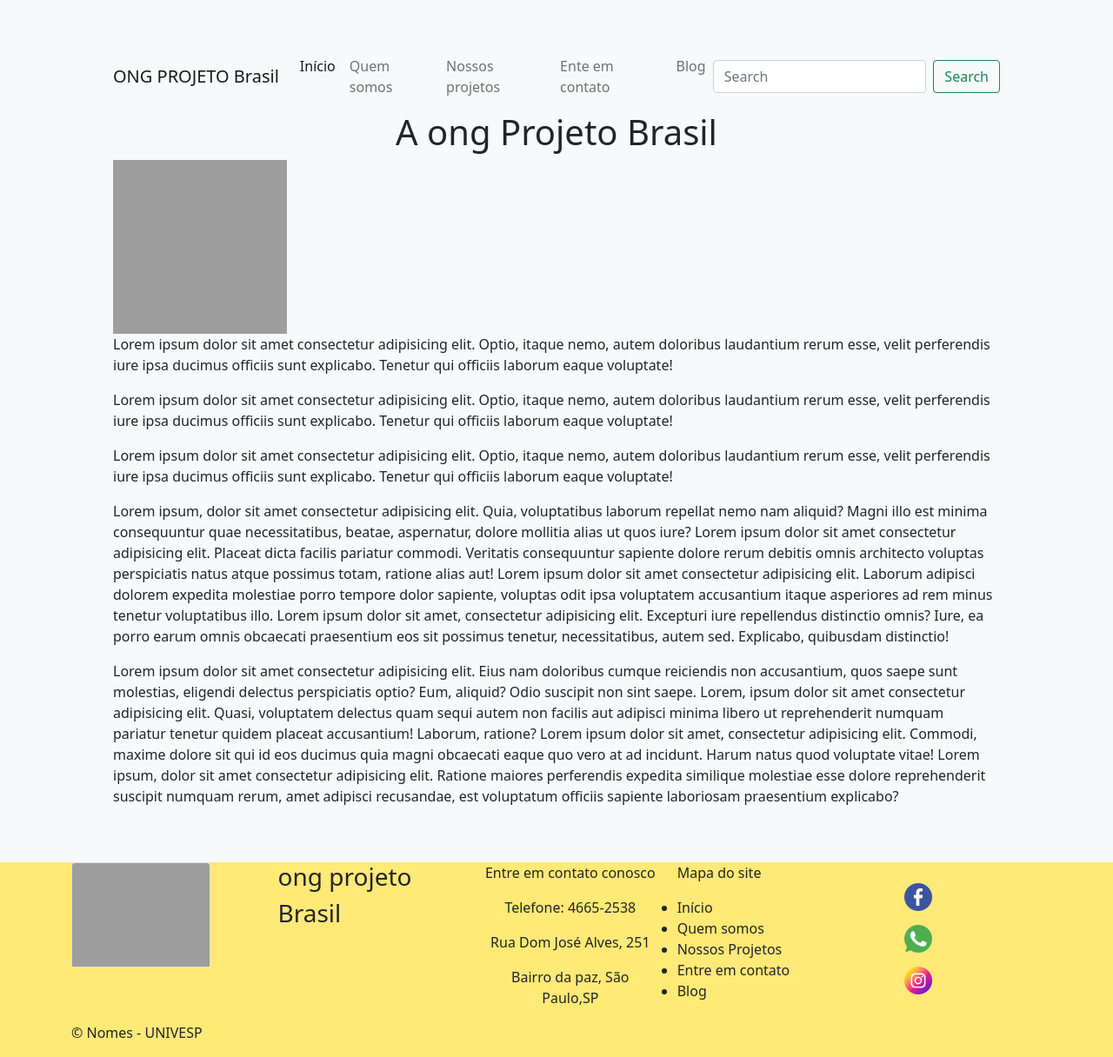
After one commit to Univesp-PI-2022/projeto-integrador-2, a PHP site: page /src/view/quem-somos.php in a window 1280 px wide. The commit adds this page. Shown: the whole page at 87% size. Run offline with PHP 8.4, Linux system fonts and the light colour scheme; grey boxes are pictures that could not be loaded.

Commit message:
feat: pagina quem somos

```diff
--- a/src/view/footer.php
+++ b/src/view/footer.php
@@ -52,9 +52,9 @@
             <!-- Redes Sociais -->
             <div class="col pt-3">
                 <ul style="list-style: none;">
-                    <li class="p-2"> <img src="./src/public/images/facebook .png" alt="icone facebook"></li>
-                    <li class="p-2"><img src="./src/public/images/whatsapp.png" alt="icone facebook"></li>
-                    <li class="p-2"><img src="./src/public/images/instagram.png" alt="icone facebook"></li>
+                    <li class="p-2"> <img src="../public/images/facebook .png" alt="icone facebook"></li>
+                    <li class="p-2"><img src="../public/images/whatsapp.png" alt="icone facebook"></li>
+                    <li class="p-2"><img src="../public/images/instagram.png" alt="icone facebook"></li>
                 </ul>
             </div>
         </div>
--- a/src/view/header.php
+++ b/src/view/header.php
@@ -29,11 +29,11 @@
                 <div class="collapse navbar-collapse" id="navbarSupportedContent">
                     <ul class="navbar-nav me-auto mb-2 mb-lg-0">
                         <li class="nav-item">
-                            <a class="nav-link active" aria-current="page" href="#">Início</a>
+                            <a class="nav-link active" aria-current="page" href="../../index.php">Início</a>
                         </li>
 
                         <li class="nav-item">
-                            <a class="nav-link" href="#">Quem somos</a>
+                            <a class="nav-link" href="src/view/quem-somos.php">Quem somos</a>
                         </li>
 
                         <li class="nav-item">
--- /dev/null
+++ b/src/view/quem-somos.php
@@ -0,0 +1,37 @@
+<?php
+require_once "../view/header.php"
+
+?>
+
+
+<main>
+    <div class="container">
+        <h1 class="text-center">A ong Projeto Brasil</h1>
+        <div style="display:inline-block;vertical-align:top;">
+            <img width="200rem" height="200rem" src="https://s3-alpha-sig.figma.com/img/5657/eb72/eaec40b1f437319784d6df5726174300?Expires=1654473600&Signature=T~aNq4NwvFeeMqQnx68Ut~z4AO-DZQIW~wj8HbU2g-Ne9WeA40WzwAxp8IoVxPfuICREzvWsZJlew6WjUC77I7cyLiOVncndDHI0kc5jahkh1rEdDFDkIJzWfyHDqv8xGZwmUpyVm9XDUyS5tH47r76143aheoGPMDzZhZ-x2QpIO~uaMrIj8roKpcxrPl48IwgZ3M3QBqopeE4uC3sOpe8vroB3iB6V5l9gIYeNaT8Lomz5qNyn3HLT2rwZki6SjXQGsKexqIed-lVfY-3eWA26FjW4m46EWlf4EHjQ2Z6Okb1n6HT7HrAhacq6ZJbVeisqjJ~eiwHVG0jWxwtbCg__&Key-Pair-Id=APKAINTVSUGEWH5XD5UA" alt="">
+        </div>
+        <div style="display:inline-block;">
+            <p>Lorem ipsum dolor sit amet consectetur adipisicing elit. Optio, itaque nemo, autem doloribus laudantium rerum esse, velit perferendis iure ipsa ducimus officiis sunt explicabo. Tenetur qui officiis laborum eaque voluptate!</p>
+            <p>Lorem ipsum dolor sit amet consectetur adipisicing elit. Optio, itaque nemo, autem doloribus laudantium rerum esse, velit perferendis iure ipsa ducimus officiis sunt explicabo. Tenetur qui officiis laborum eaque voluptate!</p>
+            <p>Lorem ipsum dolor sit amet consectetur adipisicing elit. Optio, itaque nemo, autem doloribus laudantium rerum esse, velit perferendis iure ipsa ducimus officiis sunt explicabo. Tenetur qui officiis laborum eaque voluptate!</p>
+
+        </div>
+        <p>Lorem ipsum, dolor sit amet consectetur adipisicing elit. Quia, voluptatibus laborum repellat nemo nam aliquid? Magni illo est minima consequuntur quae necessitatibus, beatae, aspernatur, dolore mollitia alias ut quos iure?
+            Lorem ipsum dolor sit amet consectetur adipisicing elit. Placeat dicta facilis pariatur commodi. Veritatis consequuntur sapiente dolore rerum debitis omnis architecto voluptas perspiciatis natus atque possimus totam, ratione alias aut!
+            Lorem ipsum dolor sit amet consectetur adipisicing elit. Laborum adipisci dolorem expedita molestiae porro tempore dolor sapiente, voluptas odit ipsa voluptatem accusantium itaque asperiores ad rem minus tenetur voluptatibus illo.
+            Lorem ipsum dolor sit amet, consectetur adipisicing elit. Excepturi iure repellendus distinctio omnis? Iure, ea porro earum omnis obcaecati praesentium eos sit possimus tenetur, necessitatibus, autem sed. Explicabo, quibusdam distinctio!
+        </p>
+
+        <p>Lorem ipsum dolor sit amet consectetur adipisicing elit. Eius nam doloribus cumque reiciendis non accusantium, quos saepe sunt molestias, eligendi delectus perspiciatis optio? Eum, aliquid? Odio suscipit non sint saepe.
+            Lorem, ipsum dolor sit amet consectetur adipisicing elit. Quasi, voluptatem delectus quam sequi autem non facilis aut adipisci minima libero ut reprehenderit numquam pariatur tenetur quidem placeat accusantium! Laborum, ratione?
+            Lorem ipsum dolor sit amet, consectetur adipisicing elit. Commodi, maxime dolore sit qui id eos ducimus quia magni obcaecati eaque quo vero at ad incidunt. Harum natus quod voluptate vitae!
+            Lorem ipsum, dolor sit amet consectetur adipisicing elit. Ratione maiores perferendis expedita similique molestiae esse dolore reprehenderit suscipit numquam rerum, amet adipisci recusandae, est voluptatum officiis sapiente laboriosam praesentium explicabo?
+        </p>
+    </div>
+
+</main>
+
+<?php
+require_once "../view/footer.php"
+
+?>
```
